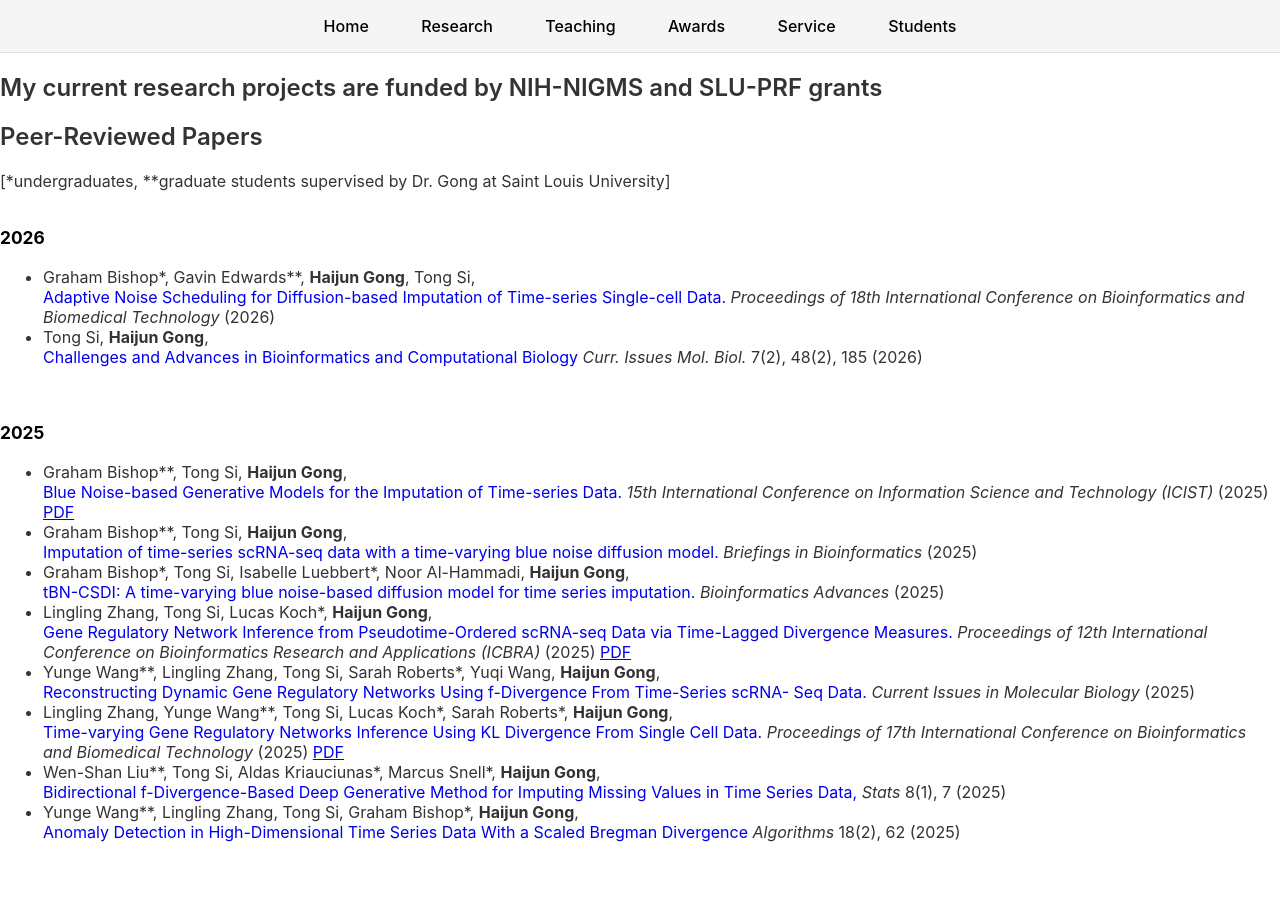
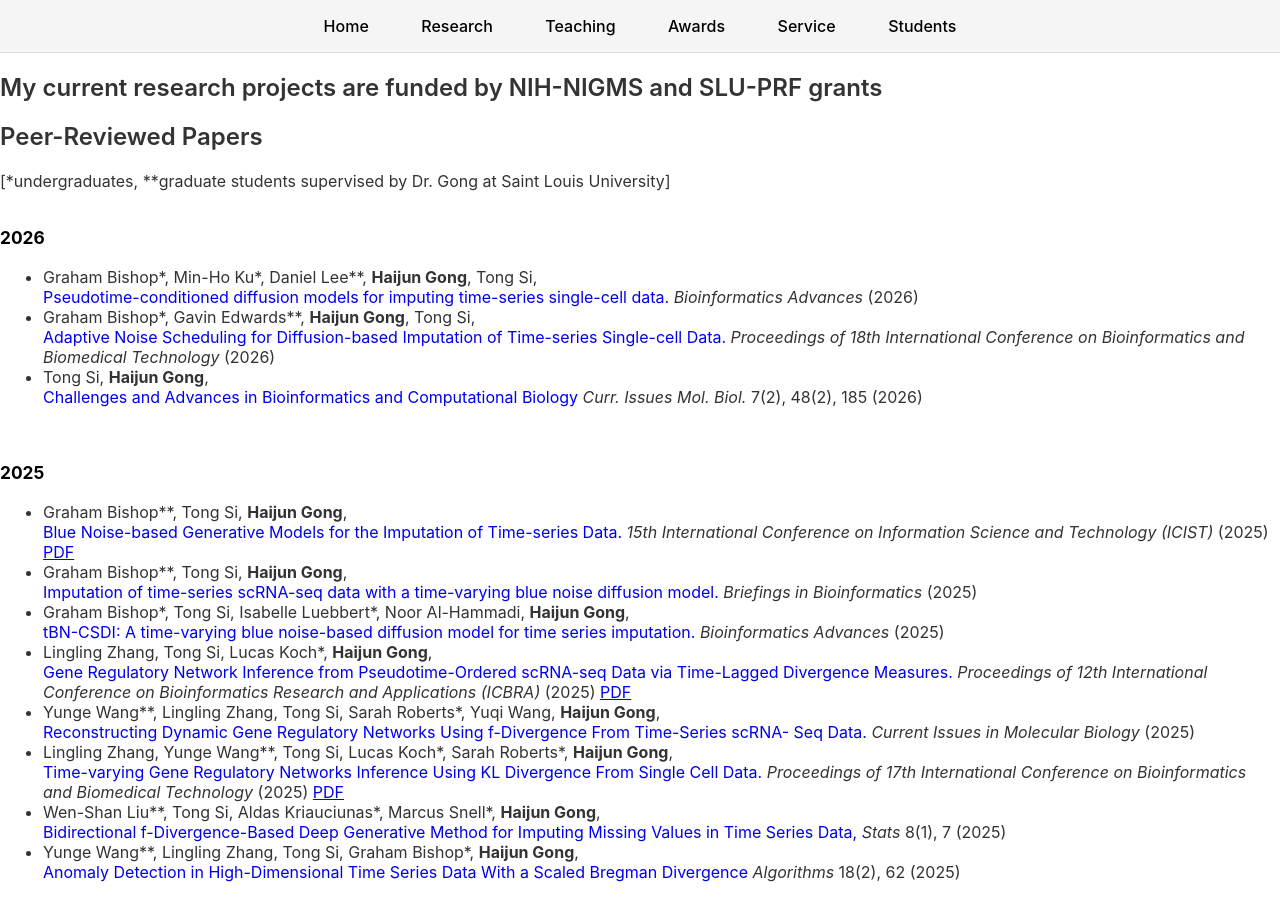
Before and after one commit to GongData/gongData.github.io, a Jekyll site: the page built from _pages/Research.md, in a window 1280 px wide and 900 px high. Built offline with Jekyll 4.4.1, drawn with Linux system fonts in a browser that asks for light colours.

Commit message:
Update Research.md

```diff
--- a/_pages/Research.md
+++ b/_pages/Research.md
@@ -18,6 +18,12 @@ permalink: /Research/
 <table class="pp">
  <td class="p1">
   <ul>  <div id="tagCB_tagjournal_tagKL_155">
+
+  <li>  Graham Bishop*,  Min-Ho Ku*, Daniel Lee**, <b>Haijun Gong</b>, Tong Si, <a style="text-decoration:none" href="https://doi.org/10.1093/bioadv/vbag248"> <br> Pseudotime-conditioned diffusion models for imputing time-series single-cell data.</a>
+   <i> Bioinformatics Advances </i> (2026)
+<br>
+
+</li>
 
 <li>  Graham Bishop*,  Gavin Edwards**,  <b>Haijun Gong</b>, Tong Si, <a style="text-decoration:none" href="https://doi.org/10.1145/3822521.3822557"> <br> Adaptive Noise Scheduling for Diffusion-based Imputation of Time-series Single-cell Data.</a>
    <i> Proceedings of 18th International Conference on Bioinformatics and Biomedical Technology </i> (2026)
```
